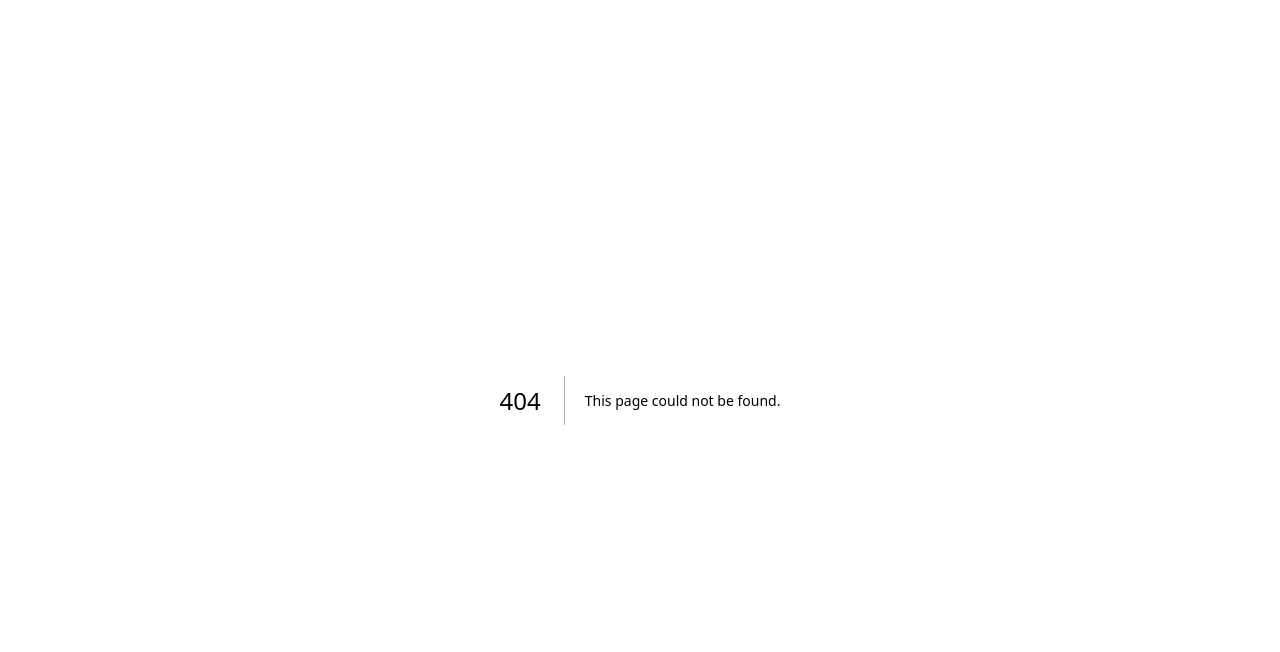
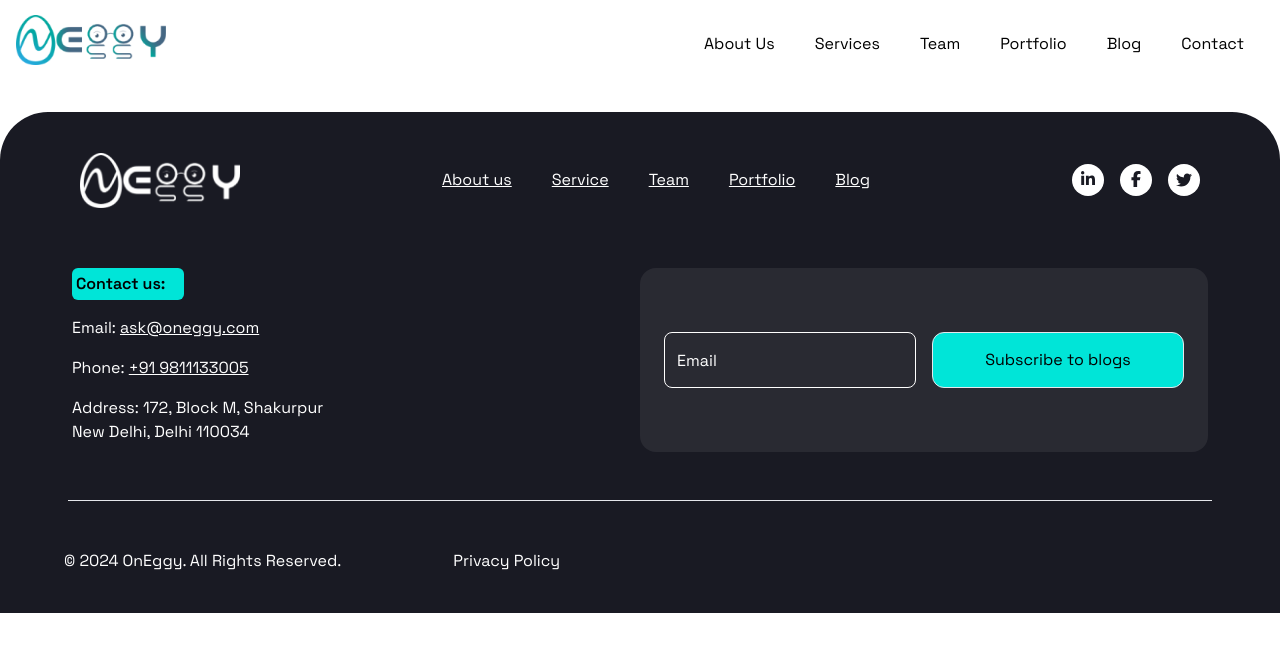
Before and after one commit to onEggy/OnEggyWeb, a Next.js app: page /sitemap in a window 1280 px wide. Before the commit this address had no page. Shown: the top 652 px of the page. Built offline with nearby package versions, Linux system fonts and the light colour scheme.

Commit message:
Create sitemap.js /sitemap/ page

```diff
--- /dev/null
+++ b/src/pages/sitemap.js
@@ -0,0 +1,26 @@
+// pages/sitemap.js
+import Navbar from "./components/navbar";
+import Footer from "./components/footer";
+import Head from "next/head";
+
+const Sitemap = () => {
+  return (
+    <div>
+      <Head>
+        {/* Embed sitemap generator code */}
+        <script
+          id="mysitemapgenerator_loadcorsdata"
+          data-token="ceb620f77f14f824d9cc8c0138aee5bd"
+          data-domain="www.mysitemapgenerator.com"
+          src="https://cdn.mysitemapgenerator.com/api/embedmap.m.js"
+        />
+      </Head>
+      <Navbar />
+      {/* Blank body */}
+      {/* You can add additional content if needed */}
+      <Footer />
+    </div>
+  );
+};
+
+export default Sitemap;
```
